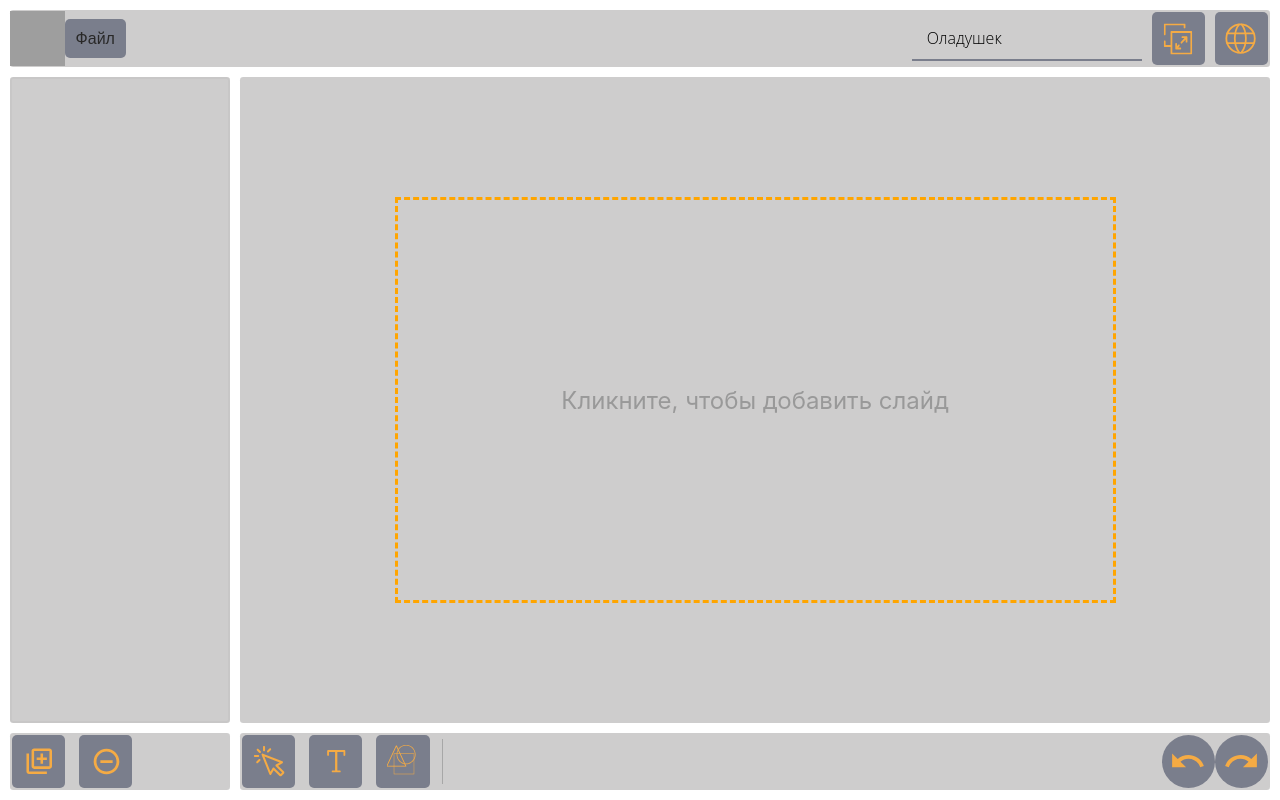
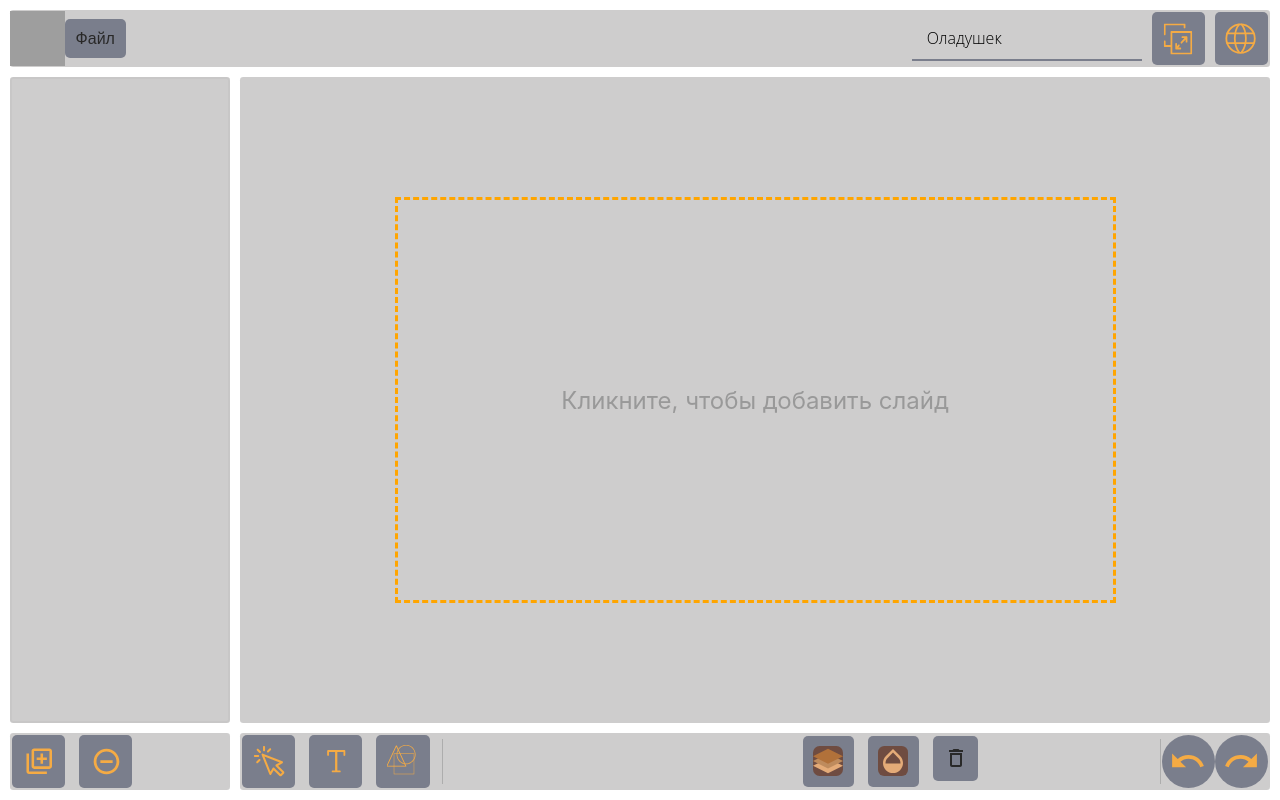
Before and after one commit to pklgn/project-os, a React (Create React App) app: page / in a window 1280 px wide. Built offline with nearby package versions, Linux system fonts and the light colour scheme; grey boxes are pictures that could not be loaded.

Commit message:
footer... rerender?

```diff
--- /dev/null
+++ b/src/components/AppFooter/DefaultToolsList/DefaultToolsList.module.css
@@ -0,0 +1,30 @@
+.default-tools {
+    display: flex;
+    width: 100%;
+    align-items: center;
+    justify-items: center;
+    border-radius: 0.2rem;
+}
+
+.tools-buttons-container {
+    display: flex;
+}
+
+.default-tools > * {
+    animation: show-default-tools .4s forwards;
+}
+
+@keyframes show-default-tools {
+    0%{
+        opacity: 0;
+        transform: translateY(30px);
+    }
+
+    50%{
+        opacity: 1;
+    }
+
+    100%{
+        transform: translateY(0);
+    }
+}
--- /dev/null
+++ b/src/components/AppFooter/DefaultToolsList/DefaultToolsList.tsx
@@ -0,0 +1,59 @@
+import styles from './DefaultToolsList.module.css';
+
+import { useContext } from 'react';
+import { LocaleContext, LocaleContextType } from '../../../App';
+
+import { Button, ButtonProps } from '../../common/Button/Button';
+import { Reorder } from '../../common/icons/Reorder/Reorder';
+import { Opacity } from '../../common/icons/Opacity/Opacity';
+import { DeleteElement } from '../../common/icons/DeleteElement/DeleteElement';
+import ToolTip from '../../common/ToolTip/ToolTip';
+import { generateUUId } from '../../../app_model/model/utils/uuid';
+
+export function DefaultToolsList(): JSX.Element {
+    const localeContext: LocaleContextType = useContext(LocaleContext);
+
+    const defaultToolsButtonInfo: ButtonProps[] = [
+        {
+            text: localeContext.locale.localization.elementsListTool.cursorTool,
+            id: 'select-tool-button',
+            iconLeft: <Reorder />,
+        },
+        {
+            text: localeContext.locale.localization.elementsListTool.textTool,
+            id: 'text-tool-button',
+            iconLeft: <Opacity />,
+        },
+        {
+            text: localeContext.locale.localization.elementsListTool.geometryTool,
+            id: 'geometry-tool-button',
+            iconLeft: <DeleteElement />,
+        },
+    ];
+
+    return (
+        <div className={styles['default-tools']}>
+            <div className={styles['tools-buttons-container']} id="tools-buttons-container">
+                {defaultToolsButtonInfo.map((buttonInfo) => {
+                    return (
+                        <ToolTip
+                            key={generateUUId()}
+                            title={buttonInfo.text ? buttonInfo.text : 'None'}
+                            position="above"
+                            child={
+                                <Button
+                                    key={generateUUId()}
+                                    type={buttonInfo.type}
+                                    state={buttonInfo.state}
+                                    id={buttonInfo.id}
+                                    iconLeft={buttonInfo.iconLeft}
+                                    onClick={buttonInfo.onClick}
+                                />
+                            }
+                        />
+                    );
+                })}
+            </div>
+        </div>
+    );
+}
--- a/src/components/AppFooter/ElementListTool/ElementListTool.module.css
+++ b/src/components/AppFooter/ElementListTool/ElementListTool.module.css
@@ -36,3 +36,7 @@
         transform: translateY(0);
     }
 }
+
+.empty_block {
+    width: 100%;
+}
--- a/src/components/AppFooter/ElementListTool/ElementListTool.tsx
+++ b/src/components/AppFooter/ElementListTool/ElementListTool.tsx
@@ -9,6 +9,7 @@ import { RedoUndoIcon } from '../../common/icons/RedoUndo/RedoUndo';
 import { SelectCursorIcon } from '../../common/icons/Cursor/Cursor';
 import { TextIcon } from '../../common/icons/Text/Text';
 import { VerticalLine } from '../../common/VerticalLine/VerticalLine';
+import { store } from '../../../app_model/redux_model/store';
 
 import { addFigure } from '../../../app_model/redux_model/actions_model/action_creators/figure_action_creators';
 import { FigureInfo, FigureShape } from '../../../app_model/model/types';
@@ -20,6 +21,12 @@ import {
 } from '../../../app_model/redux_model/actions_model/action_creators/editor_action_creators';
 import ToolTip from '../../common/ToolTip/ToolTip';
 import { generateUUId } from '../../../app_model/model/utils/uuid';
+import { TextToolsList } from '../TextToolsList/TextToolsList';
+import { FigureToolsList } from '../FigureToolsList/FigureToolsList';
+import { DefaultToolsList } from '../DefaultToolsList/DefaultToolsList';
+import { Reorder } from '../../common/icons/Reorder/Reorder';
+import { Opacity } from '../../common/icons/Opacity/Opacity';
+import { DeleteElement } from '../../common/icons/DeleteElement/DeleteElement';
 
 export function ElementListTool(): JSX.Element {
     const localeContext: LocaleContextType = useContext(LocaleContext);
@@ -65,6 +72,24 @@ export function ElementListTool(): JSX.Element {
         },
     ];
 
+    const defaultToolsButtonInfo: ButtonProps[] = [
+        {
+            text: localeContext.locale.localization.elementsListTool.cursorTool,
+            id: 'select-tool-button',
+            iconLeft: <Reorder />,
+        },
+        {
+            text: localeContext.locale.localization.elementsListTool.textTool,
+            id: 'text-tool-button',
+            iconLeft: <Opacity />,
+        },
+        {
+            text: localeContext.locale.localization.elementsListTool.geometryTool,
+            id: 'geometry-tool-button',
+            iconLeft: <DeleteElement />,
+        },
+    ];
+
     return (
         <div className={styles['element-tools']}>
             <div className={styles['tools-buttons-container']} id="tools-buttons-container">
@@ -89,7 +114,27 @@ export function ElementListTool(): JSX.Element {
                 })}
             </div>
             <VerticalLine id="vertical-1" />
-            <span id="adaptive-elements-tool-placeholder" />
+            {(function () {
+                switch (store.getState().viewModel.chosenElementsType) {
+                    case 'TEXT':
+                        return (
+                            <div className="">
+                                <TextToolsList /> <DefaultToolsList />
+                            </div>
+                        );
+                    case 'PICTURE':
+                        return <DefaultToolsList />;
+                    case 'FIGURE':
+                        return <FigureToolsList />;
+                    case 'MIXED':
+                        return <DefaultToolsList />;
+                    case 'NONE':
+                        return <span className={styles.empty_block}></span>;
+                    default:
+                        return <span className={styles.empty_block}></span>;
+                }
+            })()}
+            <DefaultToolsList />
             <VerticalLine id="vertical-2" />
             <div className={styles['history-buttons-container']} id="history-buttons-container">
                 <Button
--- a/src/components/AppFooter/FigureToolsList/FigureToolsList.tsx
+++ b/src/components/AppFooter/FigureToolsList/FigureToolsList.tsx
@@ -4,7 +4,6 @@ import { LocaleContext, LocaleContextType } from '../../../App';
 import React, { useContext, useEffect, useState } from 'react';
 
 import { Button } from '../../common/Button/Button';
-import { listName } from '../../PresentationEditor/PresentationEditor';
 
 import { bindActionCreators } from 'redux';
 
@@ -15,19 +14,16 @@ import {
 } from '../../../app_model/redux_model/actions_model/action_creators/editor_action_creators';
 import { useDispatch } from 'react-redux';
 import { Clear } from '../../common/icons/Cancel/Clear';
+import { SetChosenElementsType } from '../../../app_model/view_model/chosen_elements_action';
+import { store } from '../../../app_model/redux_model/store';
 
-type FigureToolsListProps = {
-    foo: (listName: listName) => void | undefined;
-};
-
-export function FigureToolsList(props: FigureToolsListProps): JSX.Element {
+export function FigureToolsList(): JSX.Element {
     const localeContext: LocaleContextType = useContext(LocaleContext);
-
-    const elementListToolButton = () => props.foo(listName.ELEMENT_LIST);
 
     const dispatch = useDispatch();
     const dispatchSetPreviousModelStateAction = bindActionCreators(undoModelAction, dispatch);
     const dispatchTurnBackModelStateAction = bindActionCreators(redoModelAction, dispatch);
+    const dispatchNoneChosenElements = bindActionCreators(SetChosenElementsType, dispatch);
 
     const undoPressButtonHandler = () => {
         dispatchSetPreviousModelStateAction();
@@ -35,6 +31,10 @@ export function FigureToolsList(props: FigureToolsListProps): JSX.Element {
 
     const redoButtonPressHandler = () => {
         dispatchTurnBackModelStateAction();
+    };
+
+    const NoneChosenElements = () => {
+        dispatchNoneChosenElements(store.getState().viewModel, 'NONE');
     };
 
     useEffect(() => {
@@ -49,7 +49,7 @@ export function FigureToolsList(props: FigureToolsListProps): JSX.Element {
 
         const revocationHandler = (event: KeyboardEvent) => {
             if (event.code === 'Escape') {
-                elementListToolButton();
+                NoneChosenElements();
             }
         };
 
--- a/src/components/AppFooter/TextToolsList/TextToolsList.module.css
+++ b/src/components/AppFooter/TextToolsList/TextToolsList.module.css
@@ -1,4 +1,4 @@
-.element-tools {
+.text-tools {
     display: flex;
     flex-direction: row;
     justify-content: space-around;
@@ -9,11 +9,11 @@
     overflow-y: hidden;
 }
 
-.element-tools > * {
-    animation: show-element-tools .4s forwards;
+.text-tools > * {
+    animation: show-text-tools .4s forwards;
 }
 
-@keyframes show-element-tools {
+@keyframes show-text-tools {
     0%{
         opacity: 0;
         transform: translateY(-20px);
--- /dev/null
+++ b/src/components/common/icons/DeleteElement/DeleteElement.tsx
@@ -0,0 +1,11 @@
+export function DeleteElement(): JSX.Element {
+    return (
+        <svg height="24px" viewBox="0 0 24 24" width="24px" fill="#000000">
+            <path d="M0 0h24v24H0V0z" fill="none" />
+            <path
+                d="M16 9v10H8V9h8m-1.5-6h-5l-1 1H5v2h14V4h-3.5l-1-1zM18 7H6v12c0 1.1.9 2 2 2h8c1.1 0
+            2-.9 2-2V7z"
+            />
+        </svg>
+    );
+}
--- a/src/l18n/localizations/ru_RU.json
+++ b/src/l18n/localizations/ru_RU.json
@@ -10,6 +10,10 @@
         "geometryTriangleTool": "Треугольник (F+T)",
         "geometryRectangleTool": "Прямоугольник (F+R)"
     },
+    "textToolsList": {
+        "changeText": "Изменить текст",
+        "changeColor": "Изменить цвет"
+    },
     "presentationViewer": {
         "noSlidesToShow": "Ваши слайды не такие работяги как вы? Их нет на рабочем месте!"
     },
```
Also changed, not shown: src/App.tsx (+5 -2 lines), src/components/AppFooter/ReorderList Tool/ReorderListTool.tsx (+1 -8 lines), src/components/AppFooter/TextToolsList/TextToolsList.tsx (+53 -69 lines), src/components/PresentationEditor/PresentationEditor.tsx (+33 -7 lines), src/components/common/icons/#DevIcons(ToWatch)/deleteElement.svg (added).
